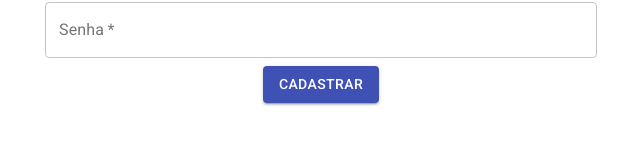
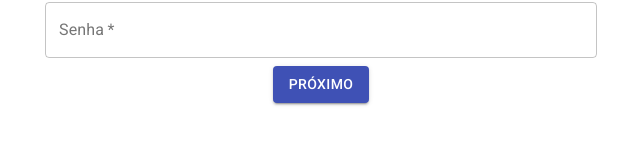
Before and after one commit to joaobispo2077/material-form, a React (Create React App) app: page / in a window 1280 px wide. Shown: the part 230-374 px from the top of the page, without its empty margins (319-959 px from the left). Built offline with nearby package versions, Linux system fonts and the light colour scheme.

Commit message:
feat: added validations

```diff
--- a/src/components/RegisterForm/PersonalData.jsx
+++ b/src/components/RegisterForm/PersonalData.jsx
@@ -70,7 +70,7 @@ function PersonalData({ handleSubmit, validations }) {
         }
         label="Novidades"
       />
-      <Button type="submit" variant="contained" color="primary" >Cadastrar</Button>
+      <Button type="submit" variant="contained" color="primary">Próximo</Button>
     </form>
   )
 }
--- a/src/components/RegisterForm/UserData.jsx
+++ b/src/components/RegisterForm/UserData.jsx
@@ -20,12 +20,18 @@ const UserData = ({ handleSubmit, validations }) => {
     } else {
       setErrors({ [name]: { error: false, message: "" } })
     }
+  }
+
+  const handleValidateForm = () => {
+    const errorsValidation = Object.keys(errors).filter(field => errors[field].error === true);
+    const hasntErrors = (errorsValidation.length === 0);
+    return hasntErrors;
 
   }
   return (
     <form onSubmit={(event) => {
       event.preventDefault();
-      handleSubmit({ email, password });
+      if (handleValidateForm()) handleSubmit({ email, password });
     }
     }>
       <TextField id="email" label="E-mail" type="email" variant="outlined" fullWidth required margin="normal"
@@ -42,7 +48,7 @@ const UserData = ({ handleSubmit, validations }) => {
         helperText={errors.password.message}
         onBlur={handleValidateFields}
       />
-      <Button type="submit" variant="contained" color="primary">Cadastrar</Button>
+      <Button type="submit" variant="contained" color="primary">Próximo</Button>
     </form>);
 }
 
```
